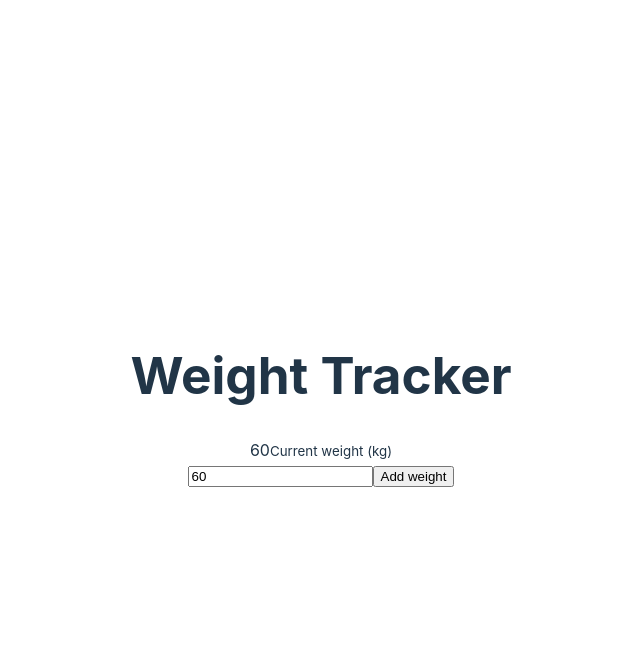
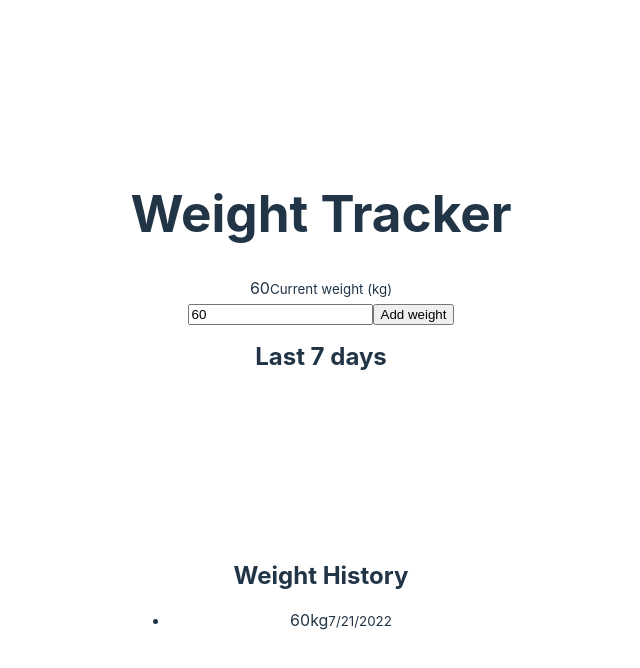
Before and after one commit to itsyuxuan/daily-weight, a Vue app: page / in a window 1280 px wide. Both pictures are taken after a click on the input "Add weight". Shown: the top 668 px of the page, without its empty margins (319-959 px from the left). Built offline with nearby package versions, Linux system fonts and the light colour scheme.

Commit message:
✨ feat(App): add weight history

```diff
--- a/src/App.vue
+++ b/src/App.vue
@@ -30,6 +30,23 @@ const addWeight = () => {
       <input v-model="weightInput" type="number" step="0.1">
       <input type="submit" value="Add weight">
     </form>
+
+    <div v-if="weights && weights.length > 0">
+      <h2>Last 7 days</h2>
+      <div class="canvas-box">
+        <canvas ref="weightCharEl" />
+
+        <div class="weight-history">
+          <h2>Weight History</h2>
+          <ul>
+            <li v-for="weight in weights" :key="weight.weight">
+              <span>{{ weight.weight }}kg</span>
+              <small>{{ new Date(weight.date).toLocaleDateString() }}</small>
+            </li>
+          </ul>
+        </div>
+      </div>
+    </div>
   </main>
 </template>
 
```
